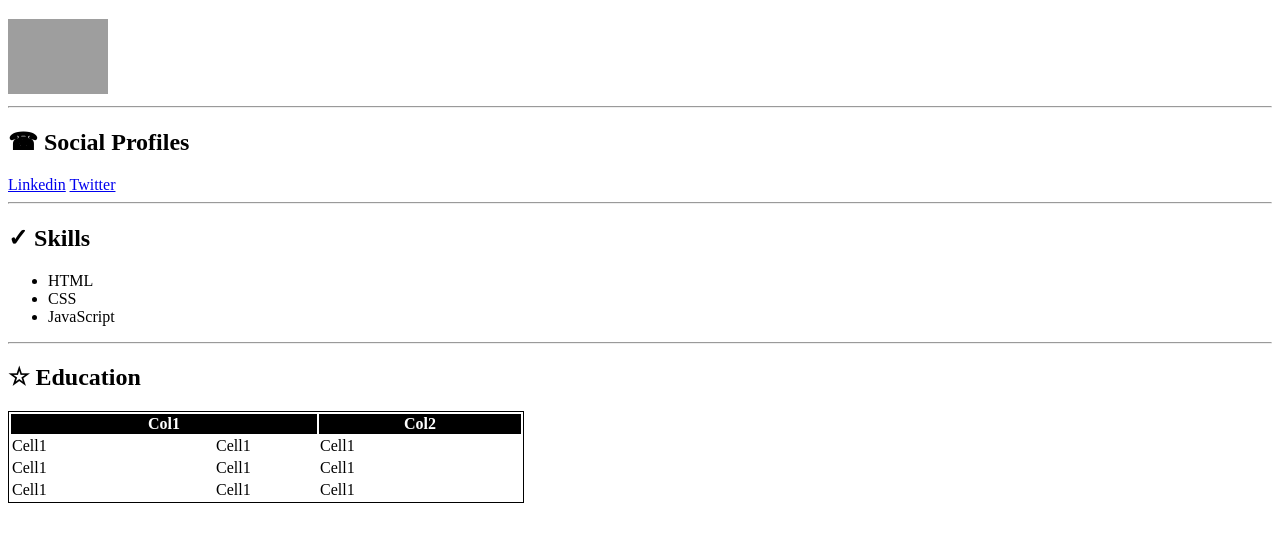
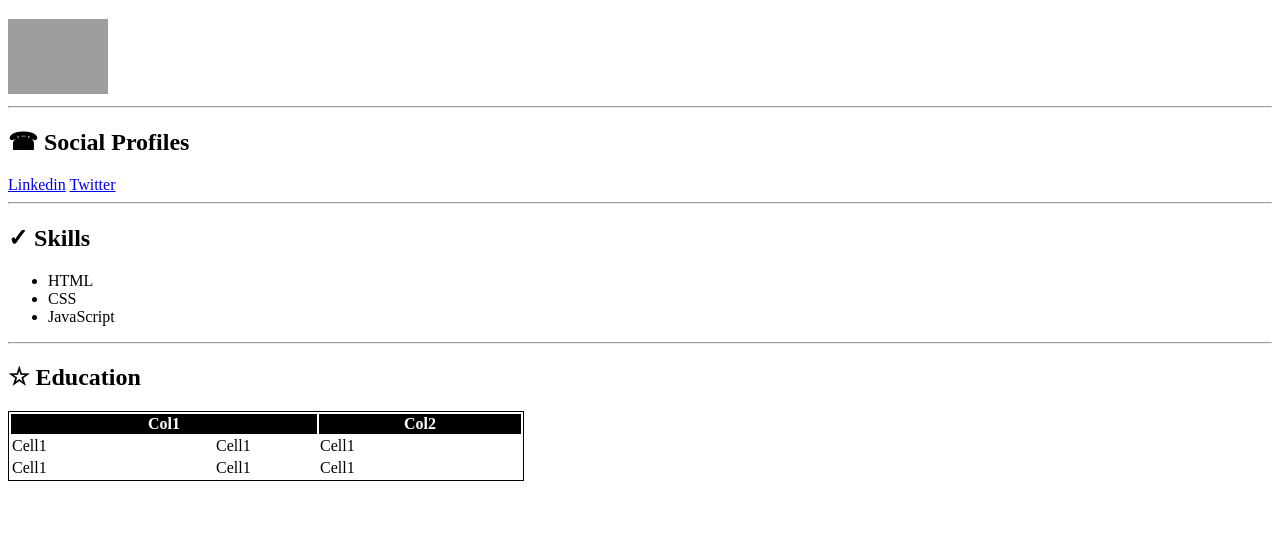
Before and after one commit to discoveryvip2/resume, a plain HTML site: page index.html in a window 1280 px wide. Shown: the part 61-594 px from the top of the page. Drawn offline with Linux system fonts and the light colour scheme; grey boxes are pictures that could not be loaded.

Commit message:
new update

```diff
--- a/index.html
+++ b/index.html
@@ -37,11 +37,7 @@
         <td>Cell1</td>
         <td>Cell1</td>
       </tr>
-      <tr>
-        <td>Cell1</td>
-        <td>Cell1</td>
-        <td>Cell1</td>
-      </tr>
+
     </tbody>
   </table>
   <!-- This is a comment will add more sections -->
```
